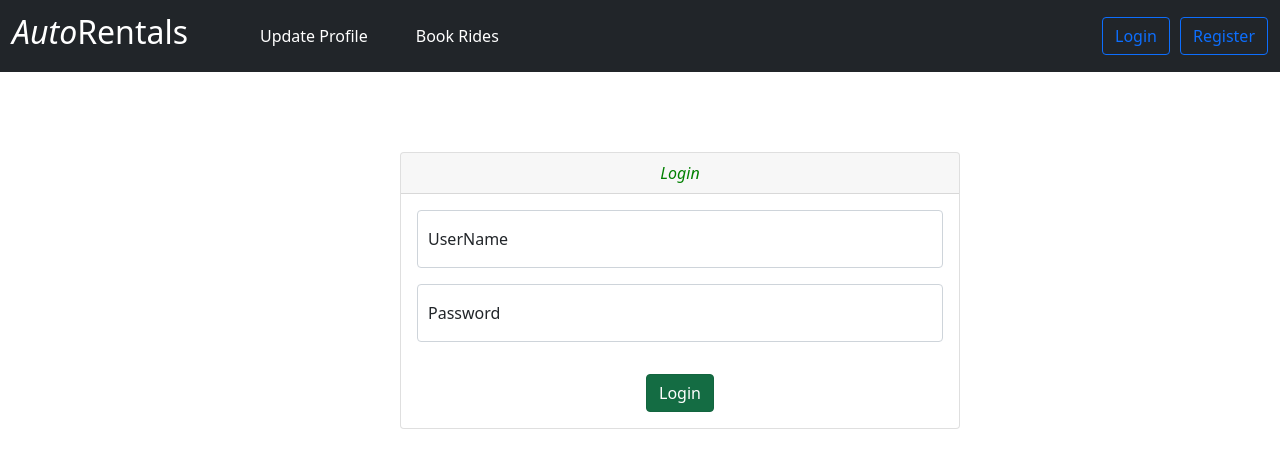
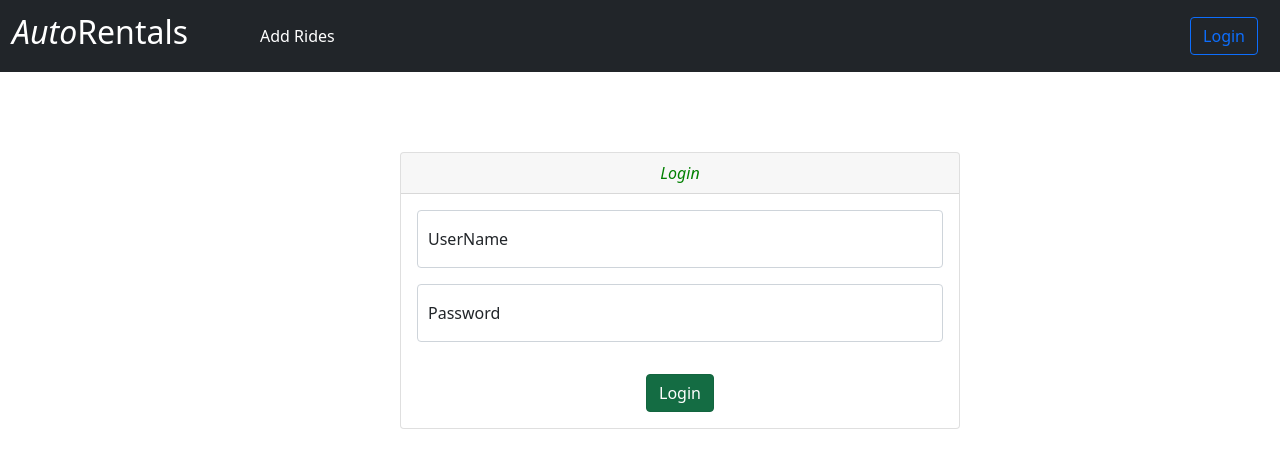
Before and after one commit to pdabre12/avCloud-frontend, a React (Create React App) app in the folder av-cloud/: page /admin/login in a window 1280 px wide. Shown: the top 468 px of the page. Built offline with nearby package versions, Linux system fonts and the light colour scheme.

Commit message:
admin dashboard

```diff
--- a/av-cloud/src/App.js
+++ b/av-cloud/src/App.js
@@ -11,12 +11,11 @@ import AdminLogin from './components/admin/AdminLogin';
 import AdminDashboard from './components/admin/AdminDashboard';
 import AdminUsersList from './components/admin/AdminUsersList';
 import AdminCarsList from './components/admin/AdminCarsList';
+import AdminNavBar from './components/admin/AdminNavigationBar';
 
 function App() {
   return (
     <Router>
-    <NavBar />
-
     <div className="App">
       <Switch>
       <Route exact path="/">
--- a/av-cloud/src/components/admin/AdminCarsList.js
+++ b/av-cloud/src/components/admin/AdminCarsList.js
@@ -11,6 +11,7 @@ import {
   Button,
 } from "react-bootstrap";
 import axios from "axios";
+import AdminNavBar from "./AdminNavigationBar";
 
 const AdminCarsList = () => {
   const history = useHistory();
@@ -79,11 +80,12 @@ const AdminCarsList = () => {
   return (
     <div>
       <>
+      <AdminNavBar/>
         {cars?.map((car) => (
-          <Card style={{ marginTop: "2%"  }}>
+          <Card style={{ margin: "2%"  }}>
             <Card.Header>Car ID: {car.car_id}<Button value={car.car_id} onClick={handleDelete} style={{float:'right'}}>Delete</Button></Card.Header>
             <Card.Body>
-              <Card.Title> Car Type : {car.car_type} </Card.Title>
+              <Card.Title> Car Name : {car.car_type} </Card.Title>
               <Card.Text>
                 <ListGroup variant="flush">
                   <ListGroup.Item><b>Car state : </b>{car.use_state}</ListGroup.Item>
--- a/av-cloud/src/components/admin/AdminDashboard.js
+++ b/av-cloud/src/components/admin/AdminDashboard.js
@@ -10,11 +10,34 @@ import {
   Spinner,
 } from "react-bootstrap";
 import axios from "axios";
+import AdminNavBar from "./AdminNavigationBar";
 const AdminDashboard = () => {
+
+    const history = useHistory();
+    const [userInfo,setUserInfo] = useState(null);
+
+    useEffect(() => {
+        const user = localStorage.getItem("admin");
+        console.log("User: ", user);
+        if (user !== null && user !== undefined) {
+          setUserInfo(JSON.parse(user));
+        }
+        else{
+          history.push('/admin/login')
+          document.location.reload()
+    }
+},[]);
+
+
+
+
+
   return (
     <div>
+      <AdminNavBar />
+
       <CardGroup style={{ marginTop: "10%" }}>
-        <a href="/admin/dashboard/users" >
+        <a href="/admin/dashboard/users">
           <Card style={{ marginLeft: "2%", marginRight: "2%" }}>
             <Card.Img variant="top" src="holder.js/100px160" />
             <Card.Body>
@@ -31,7 +54,7 @@ const AdminDashboard = () => {
           </Card>
         </a>
 
-        <a href="/admin/dashboard/cars" >
+        <a href="/admin/dashboard/cars">
           <Card style={{ marginRight: "2%" }}>
             <Card.Img variant="top" src="holder.js/100px160" />
             <Card.Body>
@@ -47,7 +70,7 @@ const AdminDashboard = () => {
           </Card>
         </a>
 
-        <a href="/admin/dashboard/users" >
+        <a href="/admin/dashboard/users">
           <Card style={{ marginRight: "2%" }}>
             <Card.Img variant="top" src="holder.js/100px160" />
             <Card.Body>
@@ -65,7 +88,6 @@ const AdminDashboard = () => {
         </a>
       </CardGroup>
     </div>
-
   );
 };
 
--- a/av-cloud/src/components/admin/AdminLogin.js
+++ b/av-cloud/src/components/admin/AdminLogin.js
@@ -4,7 +4,7 @@ import { Card, Form, Row, Col, Button } from "react-bootstrap";
 // import logout from "./logout";
 
 import axios from "axios";
-
+import AdminNavBar from "./AdminNavigationBar";
 export default function AdminLogin() {
   const history = useHistory();
   const [userDetails, setUserDetails] = useState(null);
@@ -67,6 +67,7 @@ export default function AdminLogin() {
           }}
         />
       ) : ( */}
+      <AdminNavBar/>
         <React.Fragment>
           <Row>
             <Col>
--- /dev/null
+++ b/av-cloud/src/components/admin/AdminNavigationBar.js
@@ -0,0 +1,89 @@
+import React, { useEffect, useState } from "react";
+import { Container, Nav, Navbar, Button, Form } from "react-bootstrap";
+import { useHistory } from "react-router-dom";
+import "bootstrap/dist/css/bootstrap.css";
+
+function AdminNavBar() {
+  const history = useHistory();
+  const [userDetails, setUserDetails] = useState(null);
+
+  useEffect(() => {
+    setInterval(() => {
+      const user = localStorage.getItem("admin");
+      if (
+        user != null &&
+        user != undefined &&
+        JSON.stringify(userDetails) != user
+      ) {
+        setUserDetails((user));
+      }
+    }, 500);
+  }, []);
+
+  const logoutClicked = (e) => {
+    e.preventDefault();
+    localStorage.removeItem("admin");
+    setUserDetails(null);
+    history.push("/admin/login");
+    document.location.reload()
+
+  };
+  // const loginClicked = (e) => {
+  //   e.preventDefault();
+  //   history.push("/login");
+  // };
+  // const signUpClicked = (e) => {
+  //   e.preventDefault();
+  //   history.push("/register");
+  // };
+
+  return (
+    <Navbar
+      className="me-auto my-2 my-lg-0"
+      sticky="top"
+      bg="dark"
+      expand="lg"
+      variant="dark"
+    >
+      <Container fluid>
+        <Navbar.Brand href="/admin/dashboard" style={{ marginRight: "4rem" }}>
+          <h2>
+            <em>Auto</em>Rentals
+          </h2>
+        </Navbar.Brand>
+        <Navbar.Collapse id="basic-navbar-nav">
+          <Nav className="me-auto">
+
+            <Nav.Link
+              href="/admin/add"
+              style={{ color: "white", marginRight: "2rem" }}
+            >
+              Add Rides
+            </Nav.Link>
+
+          </Nav>
+          <Form className="d-flex">
+            {userDetails ? (
+              <Button onClick={logoutClicked} variant="outline-primary">
+                Logout
+              </Button>
+            ) : (
+              <div>
+                <Button
+                  variant="outline-primary"
+                  style={{ marginRight: "10px" }}
+                >
+                  <a style={{textDecoration:'none'}} href='/admin/login'>Login</a>
+                </Button>
+
+              </div>
+            )}
+          </Form>
+        </Navbar.Collapse>
+      </Container>
+      {/* {userDetails && <p>{userDetails.id}</p>} */}
+    </Navbar>
+  );
+}
+
+export default AdminNavBar;
--- a/av-cloud/src/components/admin/AdminUsersList.js
+++ b/av-cloud/src/components/admin/AdminUsersList.js
@@ -11,6 +11,7 @@ import {
   Button,
 } from "react-bootstrap";
 import axios from "axios";
+import AdminNavBar from "./AdminNavigationBar";
 
 const AdminUsersList = () => {
   const history = useHistory();
@@ -78,8 +79,9 @@ const AdminUsersList = () => {
   return (
     <div>
       <>
+      <AdminNavBar/>
         {users?.map((user) => (
-          <Card style={{ marginTop: "2%"  }}>
+          <Card style={{ margin: "2%"  }}>
             <Card.Header>{user.user_name}<Button value={user.user_name} onClick={handleDelete} style={{float:'right'}}>Delete</Button></Card.Header>
             <Card.Body>
               <Card.Title> User ID : {user.user_id} </Card.Title>
```
Lines whose indentation alone changed are shown as unchanged.
